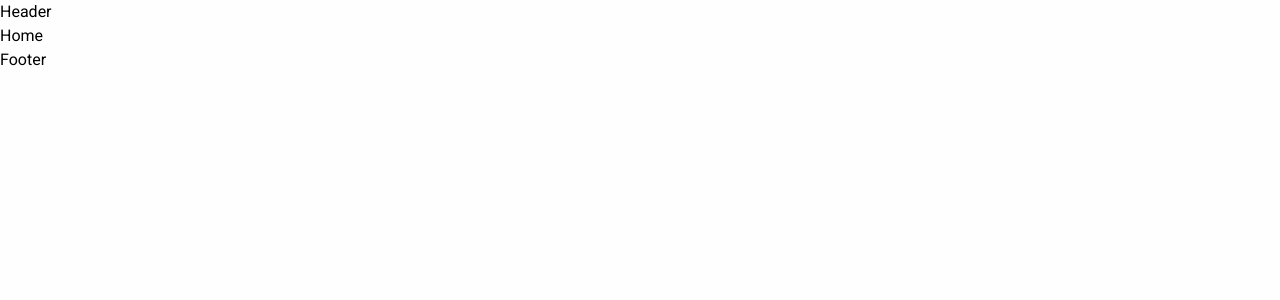
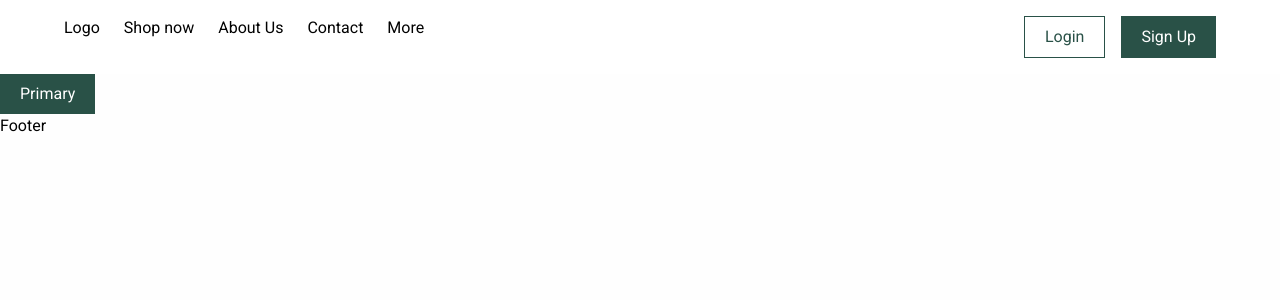
Before and after one commit to RAVIROCK916/bazaar, a Next.js app: page / in a window 1280 px wide. Shown: the top 300 px of the page. Built offline with nearby package versions, Linux system fonts and the light colour scheme.

Commit message:
feat: add Button, Header components installed cva, prettier-tailwindcss plugin, framer motion and created Button component, Header.

```diff
--- a/src/app/page.tsx
+++ b/src/app/page.tsx
@@ -1,5 +1,10 @@
+import { Button } from "@/components/Button";
 import Image from "next/image";
 
 export default function Home() {
-	return <div>Home</div>;
+  return (
+    <div>
+      <Button intent="primary">Primary</Button>
+    </div>
+  );
 }
--- /dev/null
+++ b/src/components/Button.tsx
@@ -0,0 +1,35 @@
+import { cva, type VariantProps } from "class-variance-authority";
+
+const button = cva("button", {
+  variants: {
+    intent: {
+      primary: [
+        "bg-primary",
+        "text-white",
+        "px-5",
+        "py-2",
+        "hover:bg-primary-100",
+      ],
+      outline: [
+        "bg-transparent",
+        "text-primary",
+        "px-5",
+        "py-2",
+        "border",
+        "border-primary",
+        "hover:bg-primary-900",
+      ],
+    },
+  },
+  defaultVariants: {
+    intent: "primary",
+  },
+});
+
+export interface ButtonProps
+  extends React.ButtonHTMLAttributes<HTMLButtonElement>,
+    VariantProps<typeof button> {}
+
+export const Button = ({ intent, ...props }: ButtonProps) => (
+  <button className={button({ intent })} {...props} />
+);
--- a/src/components/Header.tsx
+++ b/src/components/Header.tsx
@@ -1,4 +1,20 @@
+import { Button } from "./Button";
+
 const Header = () => {
-	return <header>Header</header>;
+  return (
+    <header className="flex justify-between bg-white px-16 py-4">
+      <ul className="flex gap-6">
+        <li>Logo</li>
+        <li>Shop now</li>
+        <li>About Us</li>
+        <li>Contact</li>
+        <li>More</li>
+      </ul>
+      <div className="flex gap-4">
+        <Button intent="outline">Login</Button>
+        <Button>Sign Up</Button>
+      </div>
+    </header>
+  );
 };
 export default Header;
```
Also changed, not shown: package.json (+9 -5 lines), 2 other files (tests, documents, lock files or other folders).
